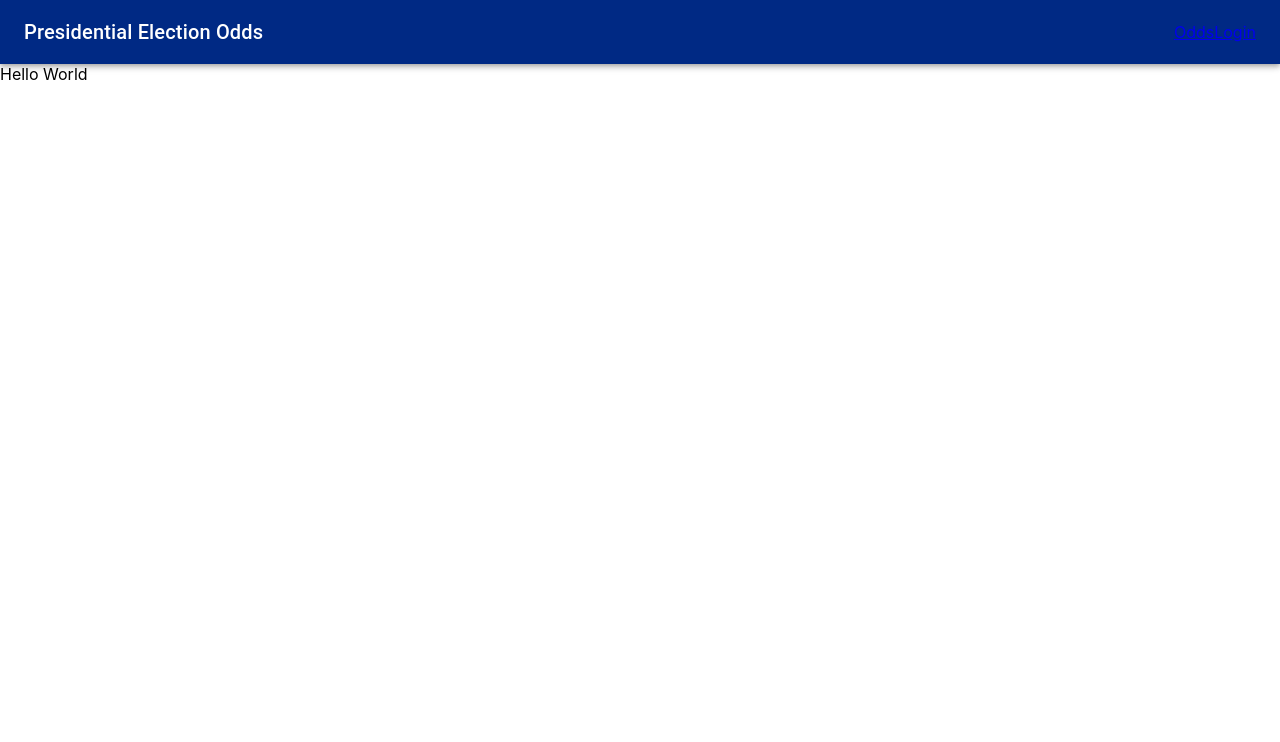
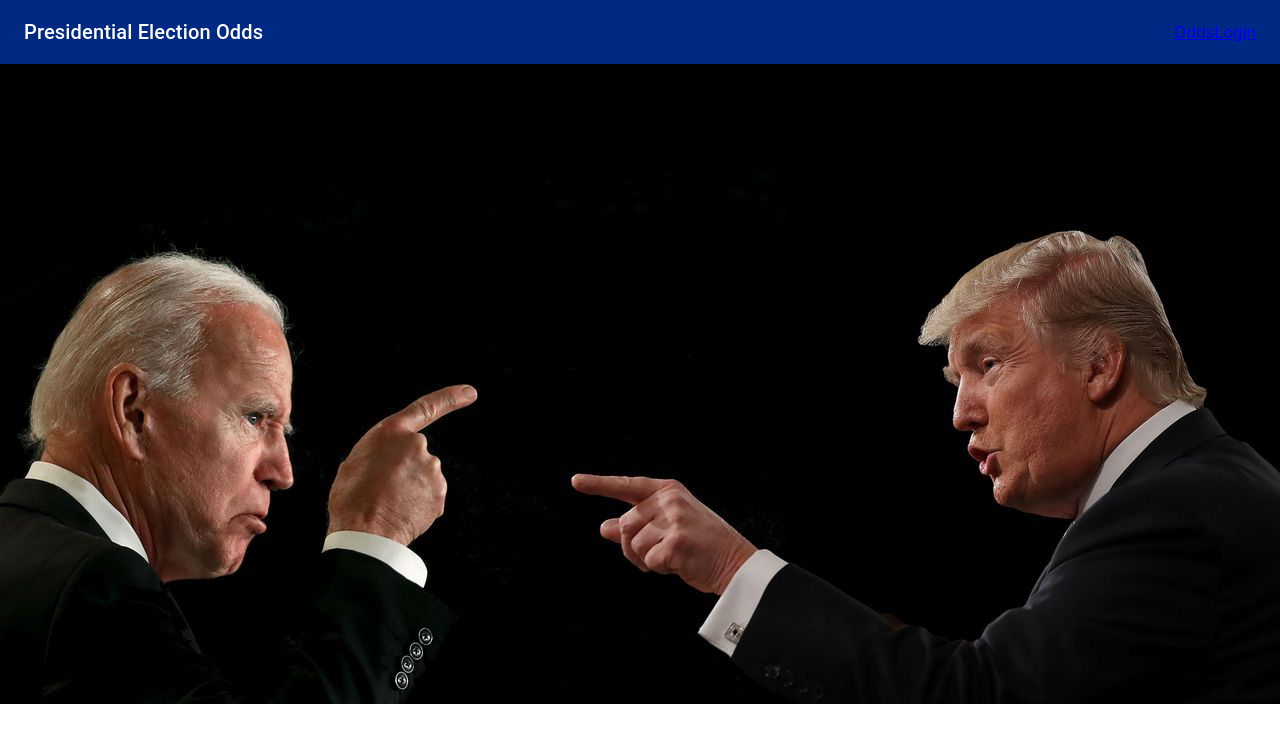
Before and after one commit to AndrewSimons3/capstoneProj, a React (Create React App) app in the folder electionproj/: page / in a window 1280 px wide. Shown: the top 742 px of the page. Built offline with nearby package versions, Linux system fonts and the light colour scheme.

Commit message:
background added

```diff
--- a/electionproj/src/components/NavBar.js
+++ b/electionproj/src/components/NavBar.js
@@ -35,7 +35,7 @@ export default function ButtonAppBar(props) {
             Presidential Election Odds
           </Typography>
           <Link className='link' to='/'>Odds</Link>
-          {isAuthenticated && (<Link className='link' to='/add'>Add</Link>)}
+          {isAuthenticated && (<Link className='link' to='/home'>Home</Link>)}
           <Link className='link' onClick={logOut} to='/login'>{loginButtonText}</Link>
         </Toolbar>
       </AppBar>
--- a/electionproj/src/components/Odds.js
+++ b/electionproj/src/components/Odds.js
@@ -1,5 +1,6 @@
 import React from 'react'
 import Table from '@material-ui/core/Table'
+import Logo from '../images/tb.jpg'
 // import TableHead from '@material-ui/core/TableHead'
 // import TableRow from '@material-ui/core/TableRow'
 // import TableCell from '@material-ui/core/TableCell'
@@ -13,7 +14,9 @@ const Odds = (props) => {
     <div>
     <TableContainer>
       <Table>
-       <div>Hello World</div>
+       <div>
+       <img src={Logo} />
+       </div>
       </Table>
     </TableContainer>
     </div>
```
Also changed, not shown: electionproj/src/images/tb.jpg (added).
